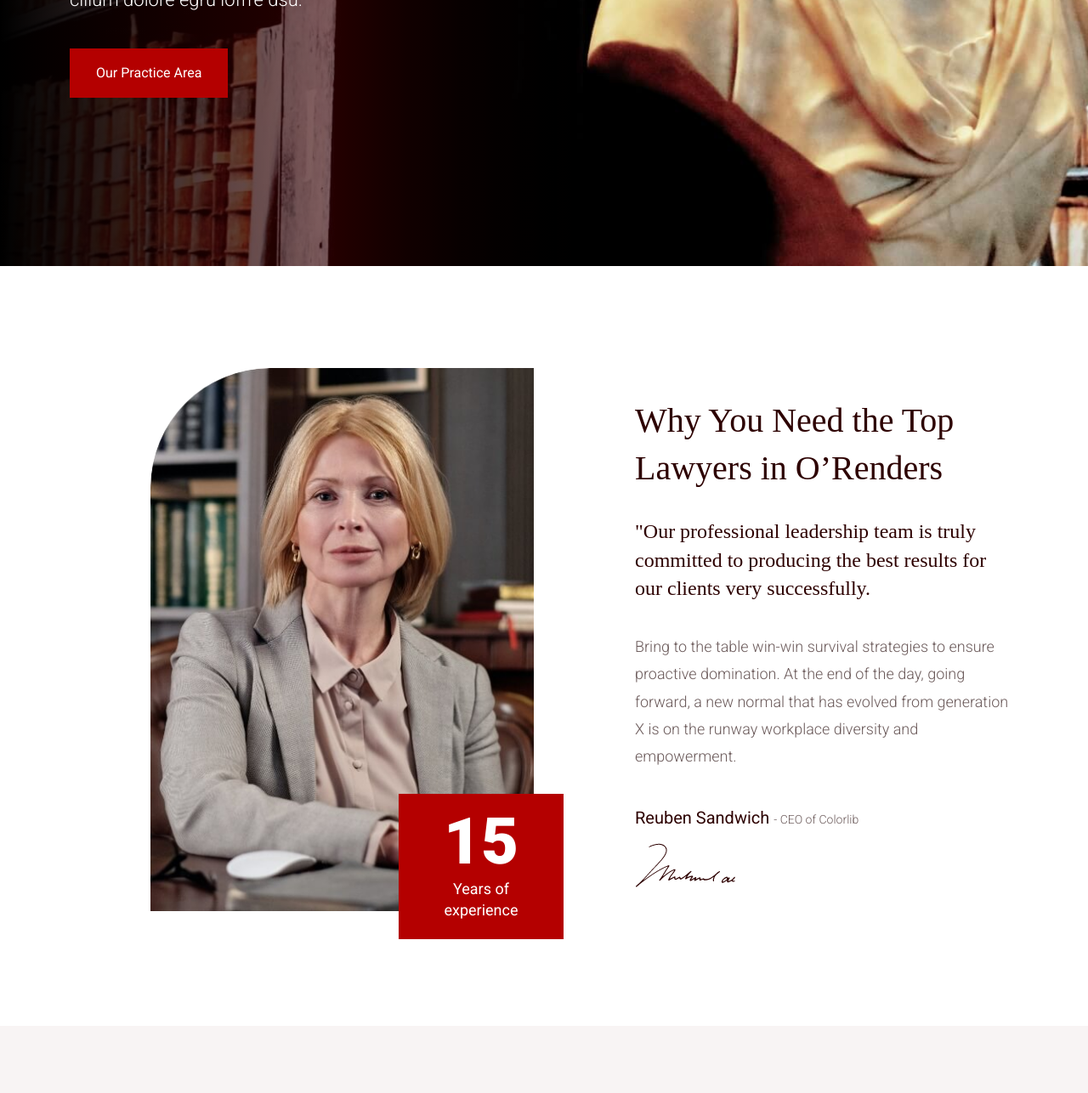
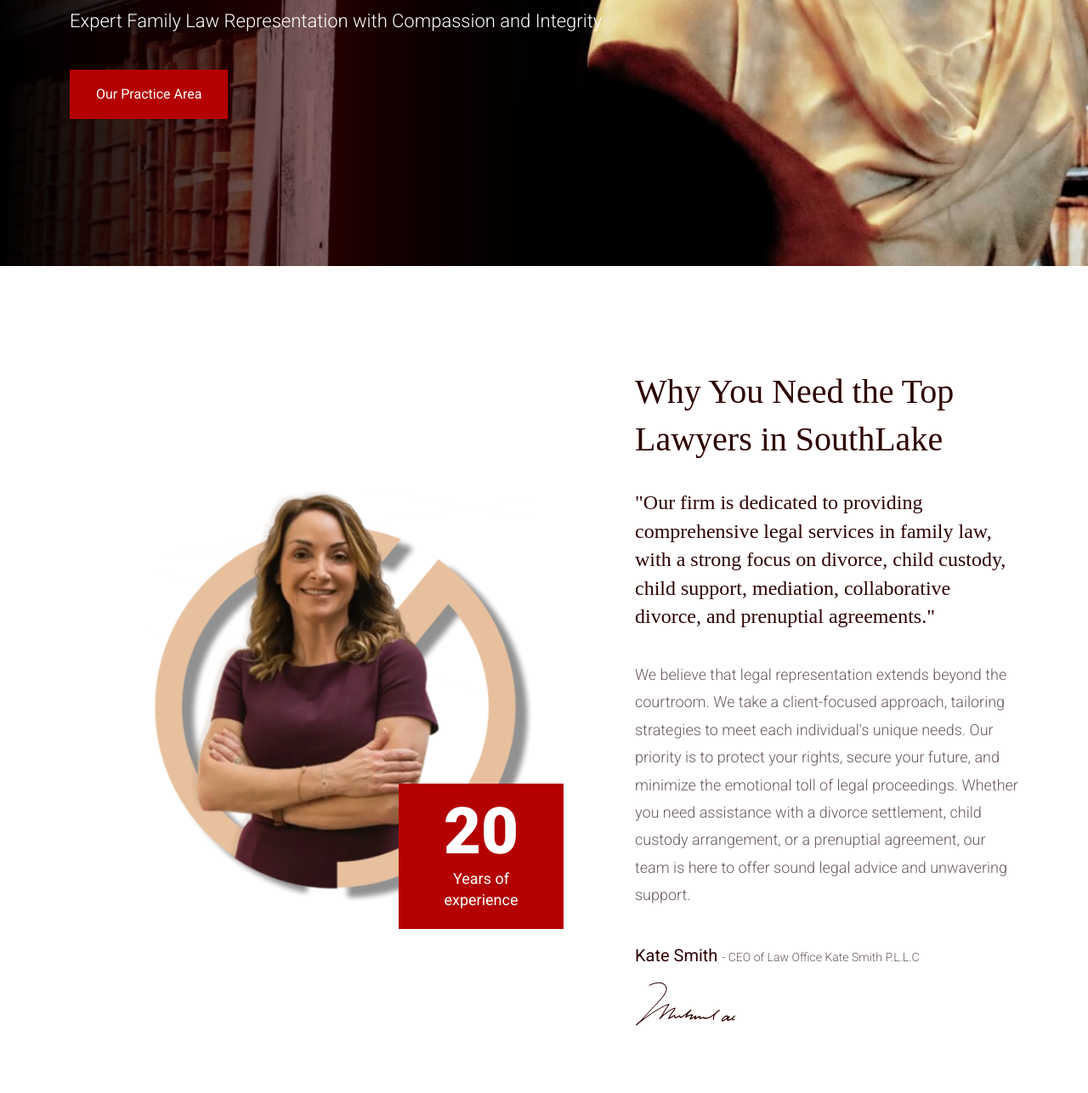
Before and after one commit to faithyife/Law-Firm-ProjectKS, a plain HTML site: page index.html in a window 1280 px wide. Shown: the part 562-1848 px from the top of the page at 85% size. Drawn offline with nearby package versions, Linux system fonts and the light colour scheme; a web font is replaced by a local one.

Commit message:
update index.html

```diff
--- a/index.html
+++ b/index.html
@@ -1,6 +1,5 @@
 <!DOCTYPE html>
 <html class="no-js" lang="zxx">
-  <!-- Mirrored from preview.colorlib.com/theme/lawyerlegal/ by HTTrack Website Copier/3.x [XR&CO'2014], Mon, 02 Oct 2023 09:01:05 GMT -->
   <head>
     <meta charset="utf-8" />
     <meta http-equiv="x-ua-compatible" content="ie=edge" />
@@ -164,11 +163,13 @@
               <div class="row">
                 <div class="col-xxl-6 col-xl-7 col-lg-8 col-md-8 col-sm-10">
                   <div class="hero-caption">
-                    <h1 data-animation="fadeInUp" data-delay=".2s">Special Approach Dedicated Attorney</h1>
+                    <h1 data-animation="fadeInUp" data-delay=".2s">Welcome to the Law Offices of Kate Smith, PLLC</h1>
                     <p data-animation="fadeInUp" data-delay=".4s">
-                      Mollit anim laborum duis adseu dolor iuyn voluptcate velit ess cillum dolore egru lofrre dsu.
+                      Expert Family Law Representation with Compassion and Integrity
                     </p>
-                    <a href="#" class="btn hero-btn" data-animation="fadeInUp" data-delay=".8s">Our Practice Area</a>
+                    <a href="practice.html" class="btn hero-btn" data-animation="fadeInUp" data-delay=".8s"
+                      >Our Practice Area</a
+                    >
                   </div>
                 </div>
               </div>
@@ -183,10 +184,10 @@
             <div class="offset-xl-1 col-xl-5 col-lg-5 col-md-9 col-sm-11">
               <div class="about-right-cap">
                 <div class="about-right-img">
-                  <img src="assets/img/gallery/about1.jpg" alt />
+                  <img src="assets/img/gallery/kateSmith.webp" alt />
                 </div>
                 <div class="img-cap">
-                  <span>15</span>
+                  <span>20</span>
                   <p>Years of experience</p>
                 </div>
               </div>
@@ -194,22 +195,34 @@
             <div class="offset-xl-1 col-xl-5 col-lg-6 col-md-10">
               <div class="about-caption">
                 <div class="section-tittle mb-35">
-                  <h2>Why You Need the Top Lawyers in O’Renders</h2>
+                  <h2>Why You Need the Top Lawyers in SouthLake</h2>
                   <h3>
-                    "Our professional leadership team is truly committed to producing the best results for our clients
-                    very successfully.
+                    "Our firm is dedicated to providing comprehensive legal services in family law, with a strong focus
+                    on divorce, child custody, child support, mediation, collaborative divorce, and prenuptial
+                    agreements."
                   </h3>
                 </div>
+                <!-- <p>
+                  The Law Offices of Kate Smith, PLLC is a premier family law firm serving clients in Southlake, TX, and
+                  surrounding areas. Our firm is dedicated to providing comprehensive legal services in family law, with
+                  a strong focus on divorce, child custody, child support, mediation, collaborative divorce, and
+                  prenuptial agreements. Led by Texas Board-Certified Family Law Attorney Kate Smith, our firm
+                  understands the complexities of family-related legal issues and is committed to guiding clients
+                  through these challenging transitions with professionalism and care.
+                </p> -->
+
                 <p>
-                  Bring to the table win-win survival strategies to ensure proactive domination. At the end of the day,
-                  going forward, a new normal that has evolved from generation X is on the runway workplace diversity
-                  and empowerment.
+                  We believe that legal representation extends beyond the courtroom. We take a client-focused approach,
+                  tailoring strategies to meet each individual's unique needs. Our priority is to protect your rights,
+                  secure your future, and minimize the emotional toll of legal proceedings. Whether you need assistance
+                  with a divorce settlement, child custody arrangement, or a prenuptial agreement, our team is here to
+                  offer sound legal advice and unwavering support.
                 </p>
               </div>
               <div class="about-bottom">
                 <span
-                  >Reuben Sandwich
-                  <p>- CEO of Colorlib</p></span
+                  >Kate Smith
+                  <p>- CEO of Law Office Kate Smith P.L.L.C</p></span
                 >
                 <img src="assets/img/gallery/signature.png" alt />
               </div>
```
Also changed, not shown: assets/img/gallery/kateSmith.webp (added), assets/img/gallery/ks-logo.png (added), 1 other file.
